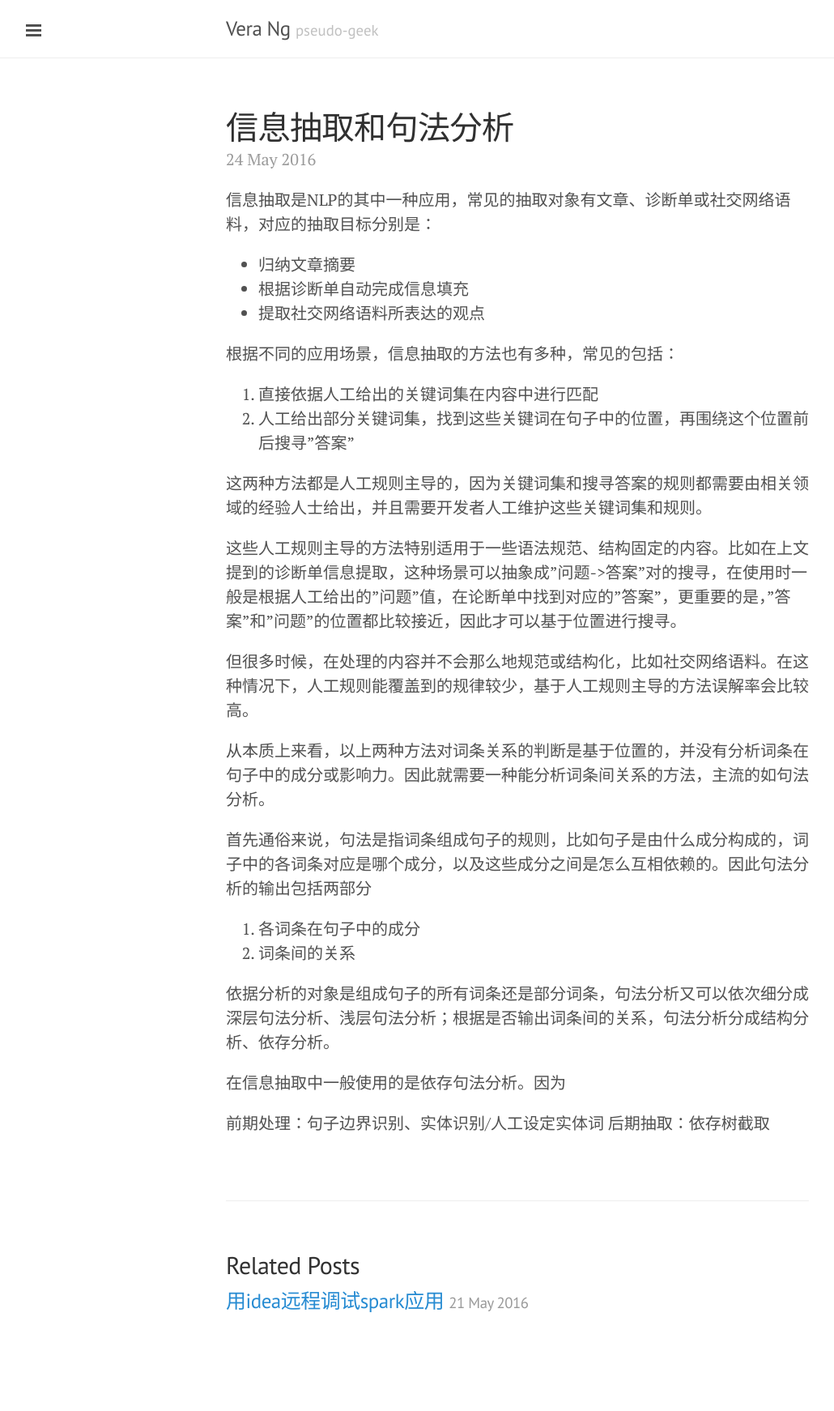
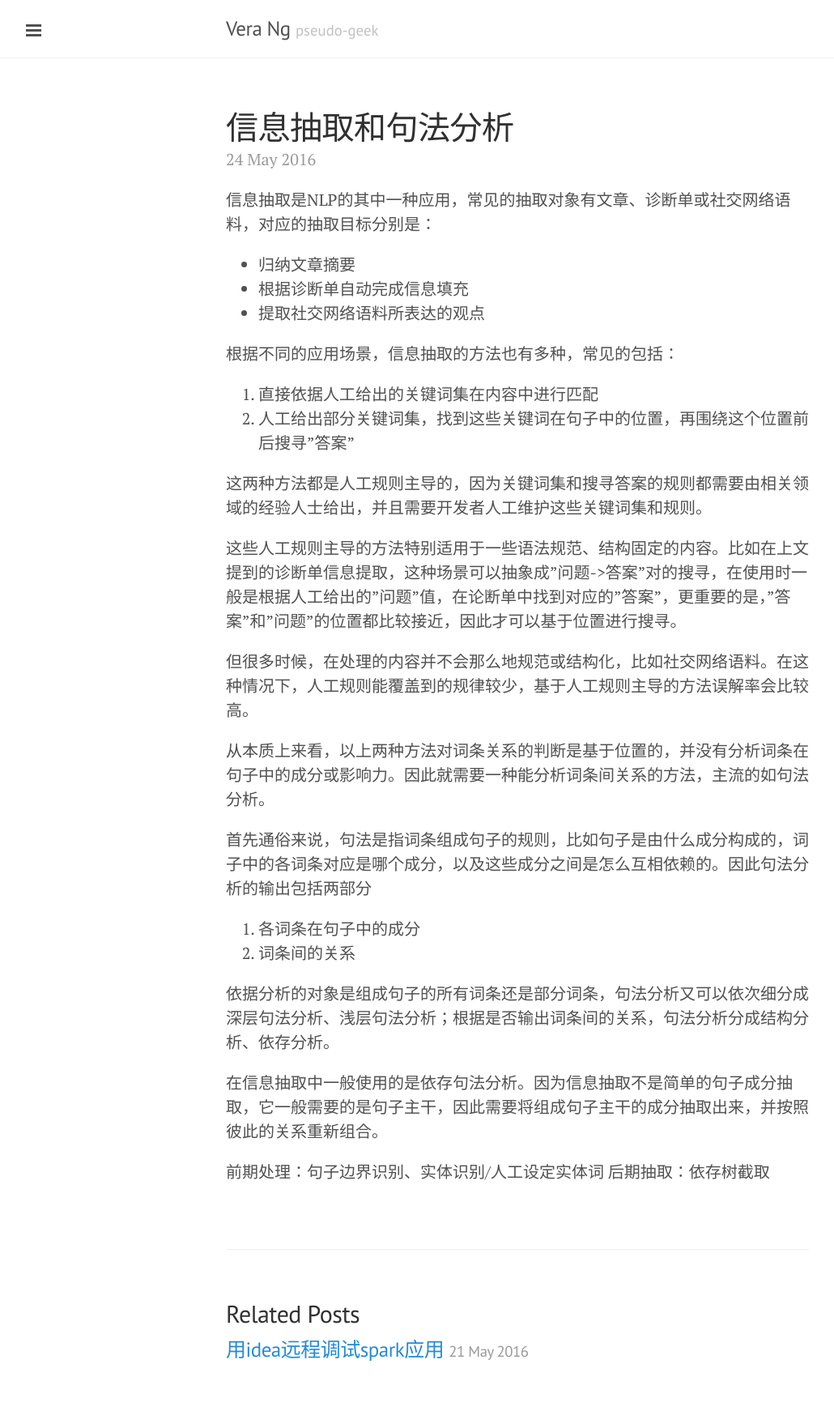
Before and after one commit to nomadcube/nomadcube.github.io, a Jekyll site: the page built from _posts/2016-05-24-信息抽取和句法分析.md, in a window 1280 px wide. Shown: the whole page at 81% size, without its empty margins (1-1031 px from the left). Built offline with Jekyll 4.4.1, drawn with Linux system fonts in a browser that asks for light colours; comment, search, counter and statistics services are not loaded; before the commit the page ends 1682 px from its top, so only the background shows below that.

Commit message:
new post

```diff
--- a/_posts/2016-05-24-信息抽取和句法分析.md
+++ b/_posts/2016-05-24-信息抽取和句法分析.md
@@ -29,7 +29,8 @@ tags: NLP
 
 依据分析的对象是组成句子的所有词条还是部分词条，句法分析又可以依次细分成深层句法分析、浅层句法分析；根据是否输出词条间的关系，句法分析分成结构分析、依存分析。
 
-在信息抽取中一般使用的是依存句法分析。因为
+在信息抽取中一般使用的是依存句法分析。因为信息抽取不是简单的句子成分抽取，它一般需要的是句子主干，因此需要将组成句子主干的成分抽取出来，并按照彼此的关系重新组合。
+
 
 前期处理：句子边界识别、实体识别/人工设定实体词
 后期抽取：依存树截取
```
